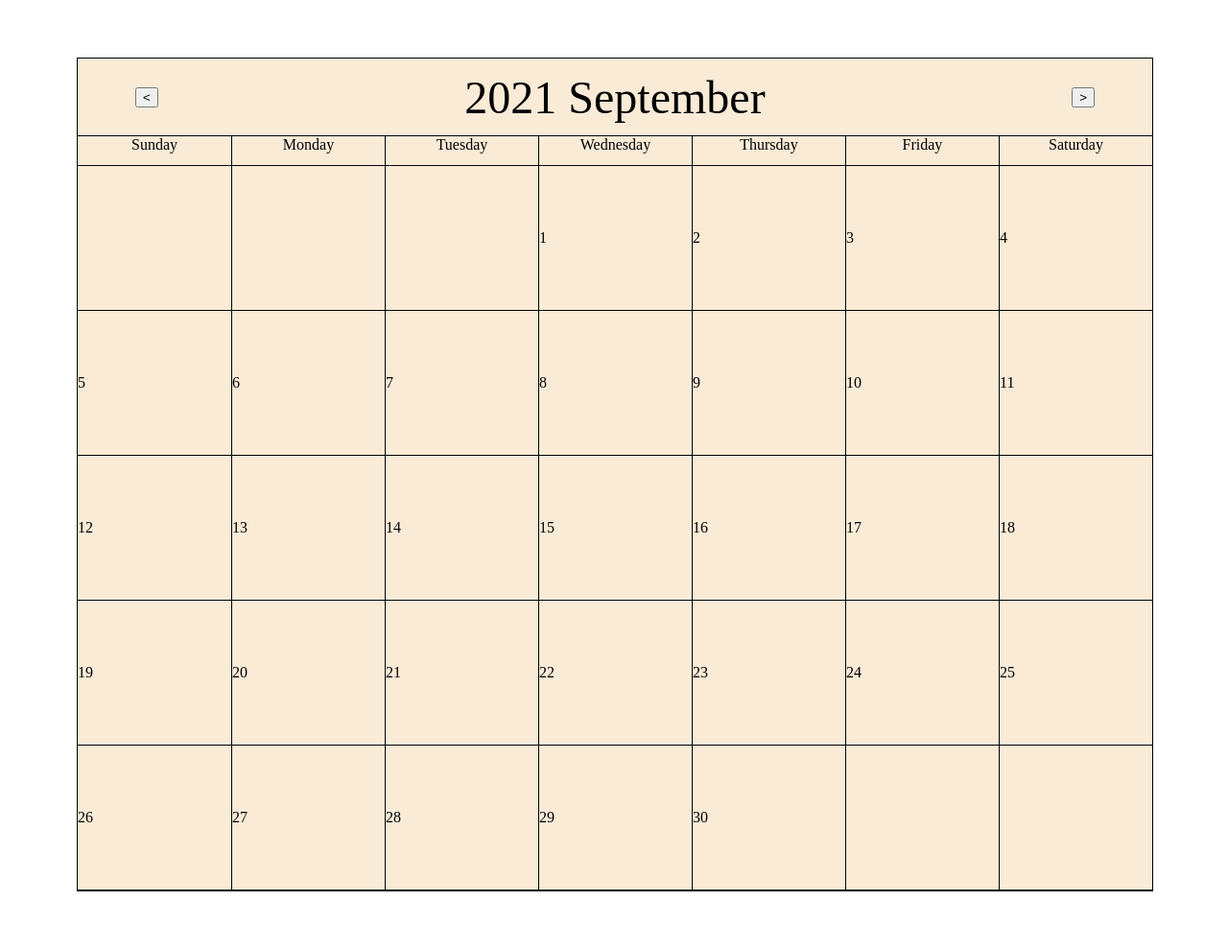
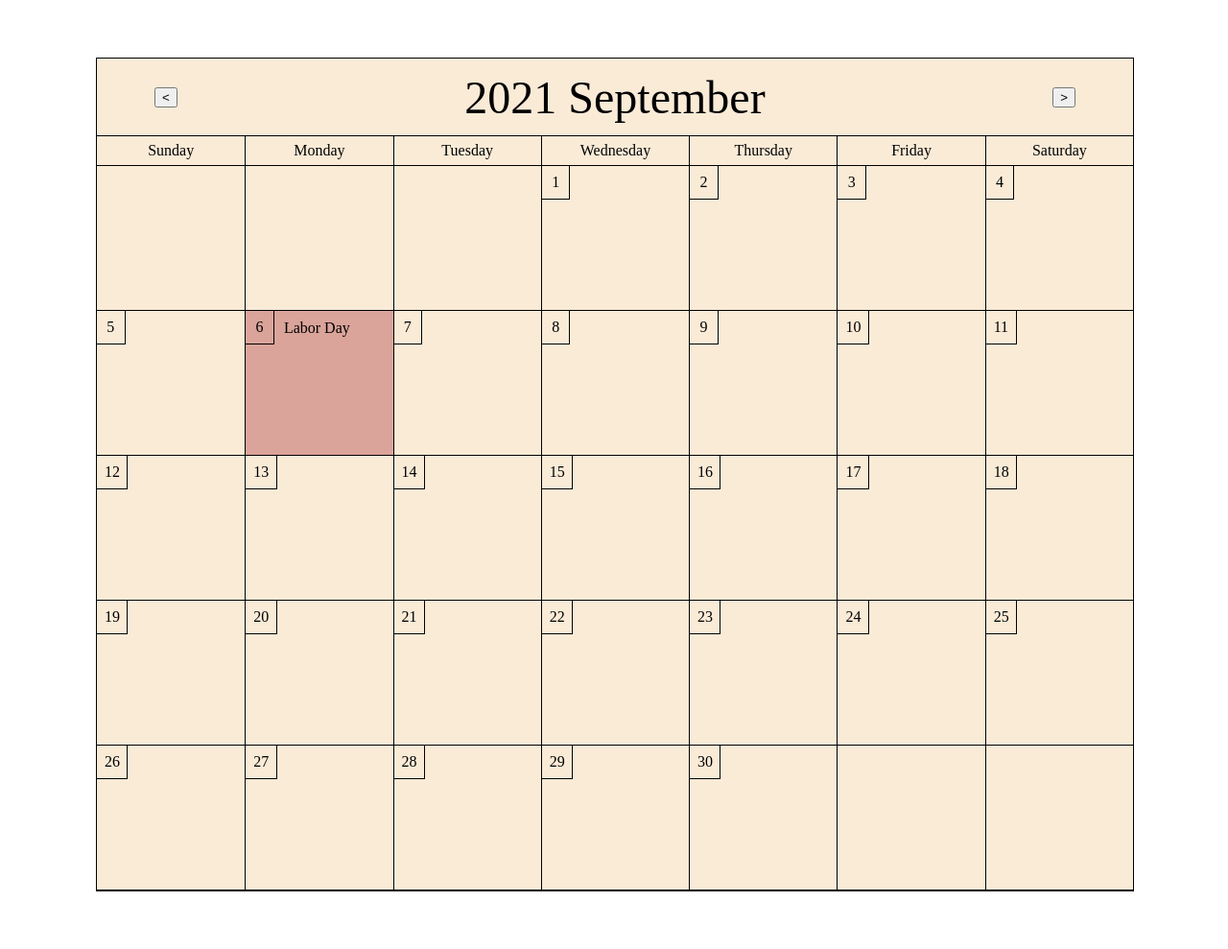
Before and after one commit to Henry-Cho/training, a PHP site: page / in a window 1280 px wide. Shown: the whole page at 96% size. Run offline with PHP 8.4, Linux system fonts and the light colour scheme.

Commit message:
before adding functions

```diff
--- a/project8/index.js
+++ b/project8/index.js
@@ -2,6 +2,21 @@ let calendar = {
     cur_year: new Date().getFullYear(),
     cur_month: new Date().getMonth(),
 };
+
+const holidays = {
+    0: {1: "New Year's Day"},
+    1: {15: "Presidents' Day"},
+    2: {17: "St. Patrick's Day"},
+    3: {19: "Patriots' Day"},
+    4: {9: "Mother's Day"},
+    5: {20: "Father's Day"},
+    6: {4: "Independence Day"},
+    7: {4: "Barack Obama Day"},
+    8: {6: "Labor Day"},
+    9: {11: "Columbus Day"},
+    10: {11: "Veterans Day"},
+    11: {25: "Christmas"}
+}
 
 const setDate = () => new Date();
 
@@ -38,8 +53,11 @@ const display = () => {
                 // first cell
                 if (j === 0 && j === start_day) {
                     html_string += `
-                    <div class="cell first" id="cell${day_id}">
-                        <div class="day">${day_id + 1}</div>
+                    <div class="cell" id="cell${day_id}">
+                        <div class="upper">
+                            <div class="day">${day_id + 1}</div>
+                            <div class="holiday"></div>
+                        </div>
                         <div class="todo"></div>
                     </div>`;
                     ++day_id;
@@ -49,8 +67,6 @@ const display = () => {
                 else if (j === 0) {
                     html_string += `
                     <div class="cell first">
-                        <div class="day"></div>
-                        <div class="todo"></div>
                     </div>`;
                     ++cell_count;
                     continue;
@@ -59,7 +75,10 @@ const display = () => {
                 if (j >= start_day) {
                     html_string += `
                     <div class="cell" id="cell${day_id}">
-                        <div class="day">${day_id + 1}</div>
+                        <div class="upper">
+                            <div class="day">${day_id + 1}</div>
+                            <div class="holiday"></div>
+                        </div>
                         <div class="todo"></div>
                     </div>`;
                     ++day_id;
@@ -69,8 +88,6 @@ const display = () => {
                 // do not put cell id
                 html_string += `
                     <div class="cell">
-                        <div class="day"></div>
-                        <div class="todo"></div>
                     </div>`;
                 ++cell_count;
             }
@@ -81,7 +98,10 @@ const display = () => {
                 if (j === 0) {
                     html_string += `
                     <div class="cell first" id="cell${day_id}">
-                        <div class="day">${day_id + 1}</div>
+                        <div class="upper">
+                            <div class="day">${day_id + 1}</div>
+                            <div class="holiday"></div>
+                        </div>
                         <div class="todo"></div>
                     </div>`;
                     ++day_id;
@@ -94,15 +114,16 @@ const display = () => {
                 if (day_id >= last_date) {
                     html_string += `
                     <div class="cell">
-                        <div class="day"></div>
-                        <div class="todo"></div>
                     </div>`
                     ++cell_count;
                     continue;
                 }
                 html_string += `
                 <div class="cell" id="cell${day_id}">
+                    <div class="upper">
                     <div class="day">${day_id + 1}</div>
+                    <div class="holiday"></div>
+                    </div>
                     <div class="todo"></div>
                 </div>`;
                 ++day_id;
@@ -113,11 +134,19 @@ const display = () => {
 
     }
 
-    console.log(start_day);
-
-    console.log(html_string);
     const body_body = document.querySelector(".body-body");
     body_body.innerHTML = html_string;
+
+
+    const holidate = Object.keys(holidays[calendar.cur_month]) - 1;
+
+    const holiday_cell = document.querySelector(`#cell${holidate}`);
+    const holiday = document.querySelector(`#cell${holidate} .holiday`);
+    holiday.classList.add("change");
+
+    const holiday_part = document.querySelector(".change");
+    holiday_cell.style.background = "#DAA49A";
+    holiday_part.innerHTML = Object.values(holidays[calendar.cur_month]).join("");
 }
 
 const goPrev = () => {
--- a/project8/style.css
+++ b/project8/style.css
@@ -3,7 +3,7 @@ body {
 }
 
 section {
-    padding: 60px 80px;
+    padding: 60px 100px;
     margin: auto;
 }
 
@@ -48,6 +48,7 @@ section {
     display: flex;
     border-bottom: 1px solid black;
     height: 30px;
+    line-height: 30px;
 }
 
 .body-header div {
@@ -80,9 +81,29 @@ section {
     background-color: antiquewhite;
     border-left: 1px solid black;
     display: flex;
-    align-items: center;
+    flex-direction: column;
 }
 
 .cell.first {
     border-left: none;
 }
+
+.upper {
+    width: 100%;
+    display: flex;
+}
+
+.day {
+    padding: 8px;
+    width: 10%;
+    text-align: center;
+    border-right: 1px solid black;
+    border-bottom: 1px solid black;
+}
+
+.holiday {
+    width: 90%;
+    margin-left: 10px;
+    display: flex;
+    align-items: center;
+}
```
